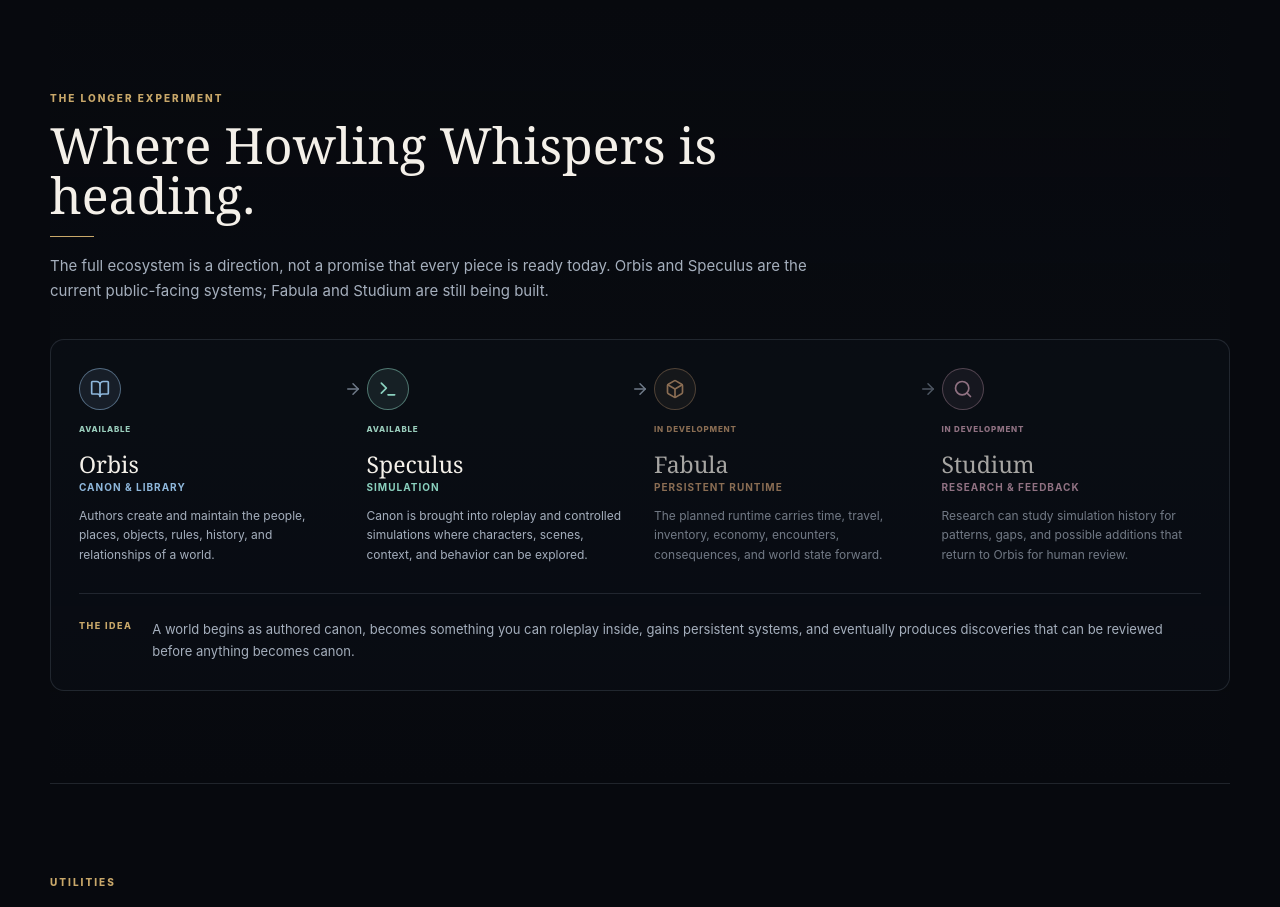
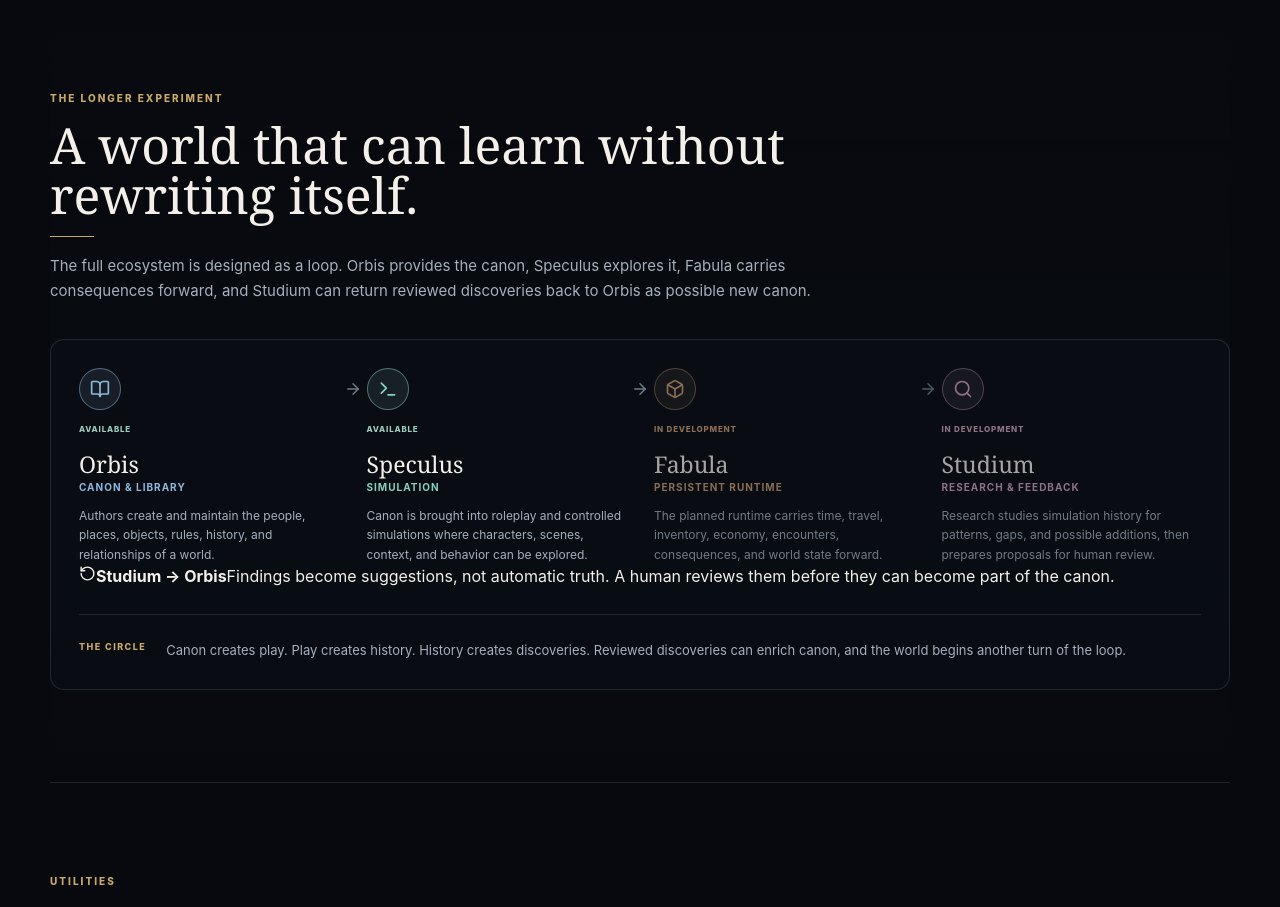
Before and after one commit to HowlingWhispers/HW-Landing, a React (Vite) app: page / in a window 1280 px wide. Shown: the part 2740-3647 px from the top of the page. Built offline with nearby package versions, Linux system fonts and the light colour scheme.

Commit message:
Make Studium to Orbis feedback loop explicit

```diff
--- a/src/components/EcosystemFlow.tsx
+++ b/src/components/EcosystemFlow.tsx
@@ -1,5 +1,5 @@
 import type { CSSProperties } from 'react';
-import { ArrowRight, BookOpen, Box, Search, Terminal } from 'lucide-react';
+import { ArrowRight, BookOpen, Box, RotateCcw, Search, Terminal } from 'lucide-react';
 
 const stages = [
   {
@@ -33,7 +33,7 @@ const stages = [
     id: 'studium',
     name: 'Studium',
     tagline: 'Research & Feedback',
-    description: 'Research can study simulation history for patterns, gaps, and possible additions that return to Orbis for human review.',
+    description: 'Research studies simulation history for patterns, gaps, and possible additions, then prepares proposals for human review.',
     icon: Search,
     color: 'var(--accent-studium)',
     state: 'In development',
@@ -45,10 +45,10 @@ export function EcosystemFlow() {
     <section id="ecosystem" className="ecosystem ecosystem--roadmap" aria-labelledby="ecosystem-title">
       <div className="section-header">
         <p className="section-kicker">THE LONGER EXPERIMENT</p>
-        <h2 id="ecosystem-title" className="section-title">Where Howling Whispers is heading.</h2>
+        <h2 id="ecosystem-title" className="section-title">A world that can learn without rewriting itself.</h2>
         <p className="section-description">
-          The full ecosystem is a direction, not a promise that every piece is ready today.
-          Orbis and Speculus are the current public-facing systems; Fabula and Studium are still being built.
+          The full ecosystem is designed as a loop. Orbis provides the canon, Speculus explores it,
+          Fabula carries consequences forward, and Studium can return reviewed discoveries back to Orbis as possible new canon.
         </p>
       </div>
 
@@ -78,11 +78,22 @@ export function EcosystemFlow() {
           ))}
         </div>
 
+        <div className="flow-return" aria-label="Studium returns reviewed discoveries to Orbis">
+          <div className="flow-return__line" aria-hidden="true" />
+          <div className="flow-return__content">
+            <RotateCcw size={17} aria-hidden="true" />
+            <strong>Studium → Orbis</strong>
+            <span>
+              Findings become suggestions, not automatic truth. A human reviews them before they can become part of the canon.
+            </span>
+          </div>
+        </div>
+
         <div className="flow-feedback">
-          <span className="flow-feedback__label">THE IDEA</span>
+          <span className="flow-feedback__label">THE CIRCLE</span>
           <span>
-            A world begins as authored canon, becomes something you can roleplay inside, gains persistent systems,
-            and eventually produces discoveries that can be reviewed before anything becomes canon.
+            Canon creates play. Play creates history. History creates discoveries. Reviewed discoveries can enrich canon,
+            and the world begins another turn of the loop.
           </span>
         </div>
       </div>
```
